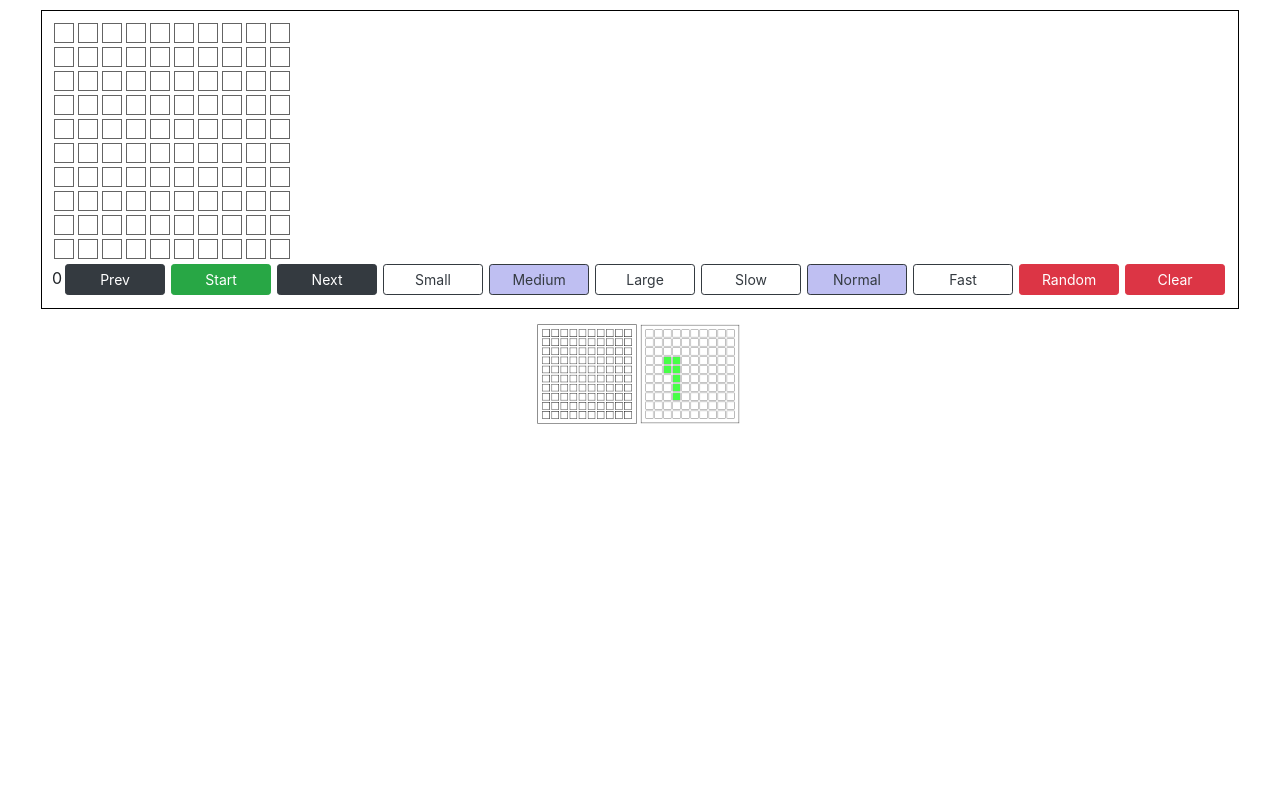
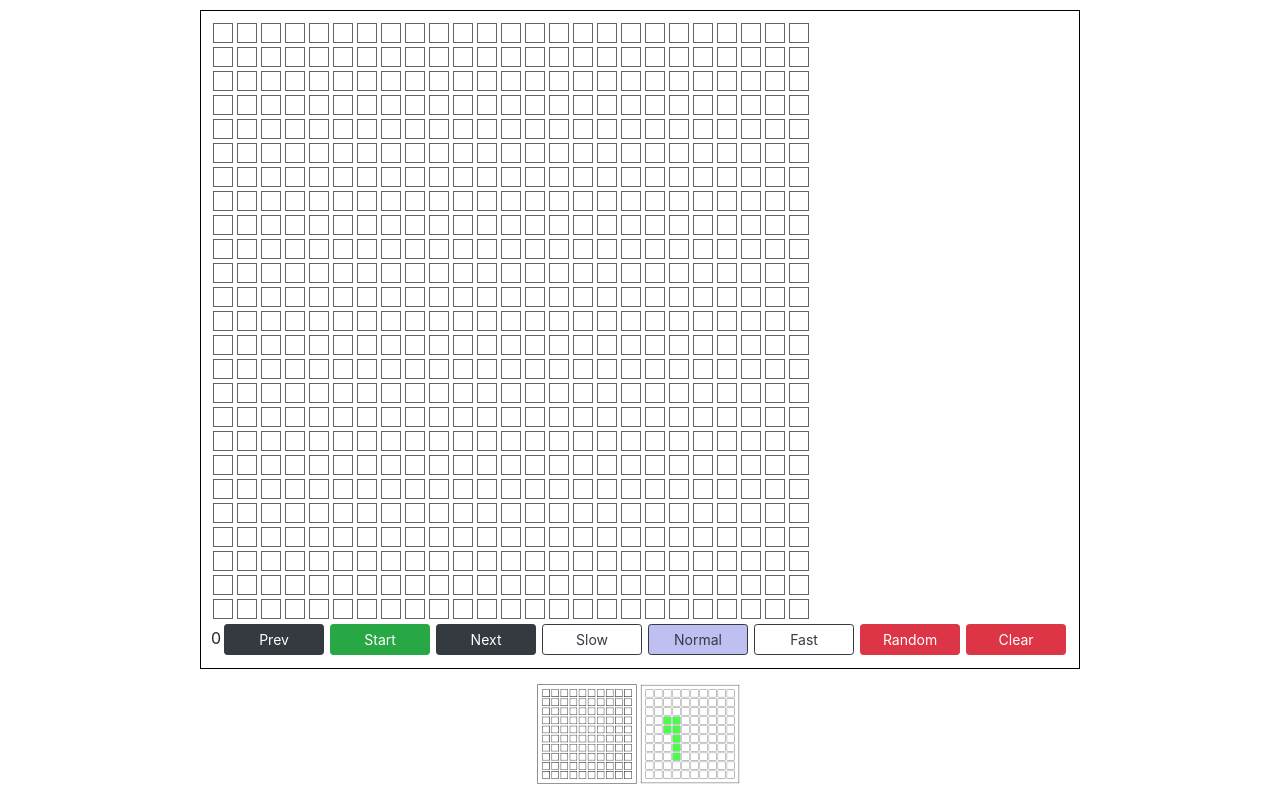
Before and after one commit to curtisyungen/conway, a React (Create React App) app: page / in a window 1280 px wide. Built offline with nearby package versions, Linux system fonts and the light colour scheme.

Commit message:
Add files via upload

```diff
--- a/src/components/Board/board.js
+++ b/src/components/Board/board.js
@@ -23,8 +23,8 @@ class Board extends Component {
     componentDidMount = () => {
 
         this.setState({
-            numRows: 10,
-            numCols: 10,
+            numRows: 25,
+            numCols: 25,
             speed: 500,
         }, () => {
             this.getCells();
@@ -356,7 +356,7 @@ class Board extends Component {
                             </button>
 
                             {/* SIZE BUTTONS */}
-                            <button
+                            {/* <button
                                 className={`btn btn-outline-dark btn-sm formBtn size-${this.state.numRows === 3}`}
                                 onClick={(event) => { event.preventDefault(); this.setSize(3, 3); }}
                             >
@@ -373,7 +373,7 @@ class Board extends Component {
                                 onClick={(event) => { event.preventDefault(); this.setSize(25, 25); }}
                             >
                                 Large
-                            </button>
+                            </button> */}
 
                             {/* SPEED BUTTONS */}
 
```
